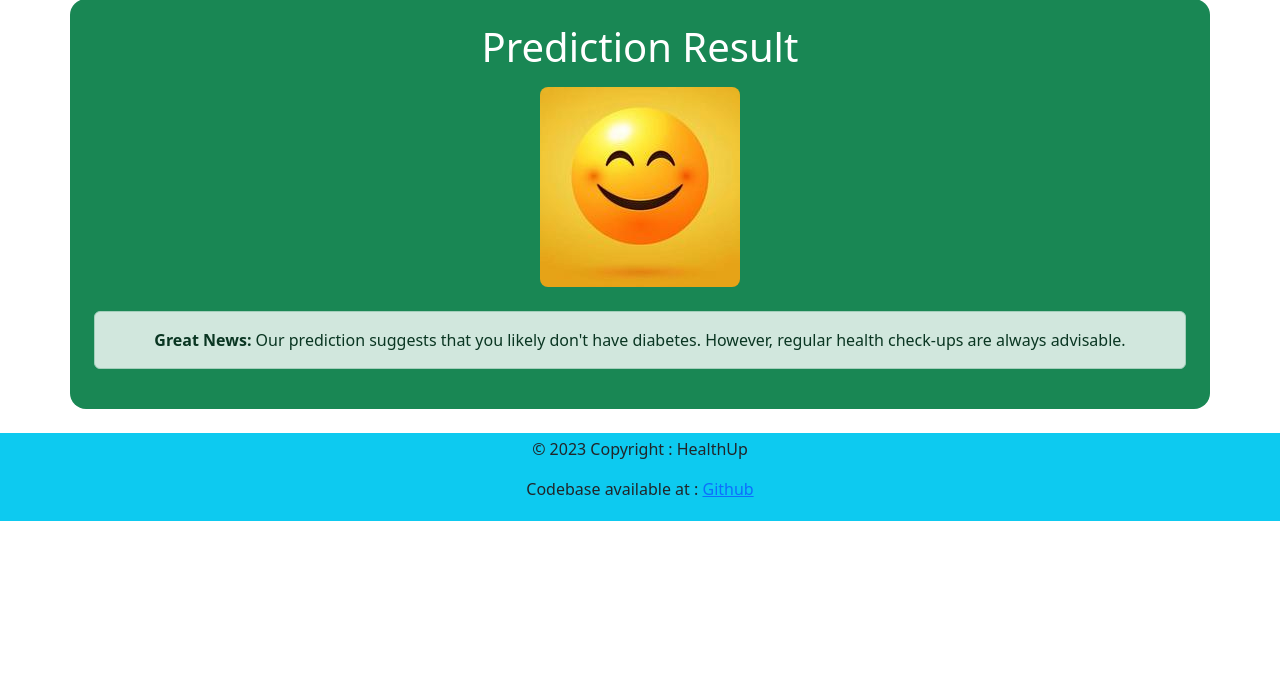
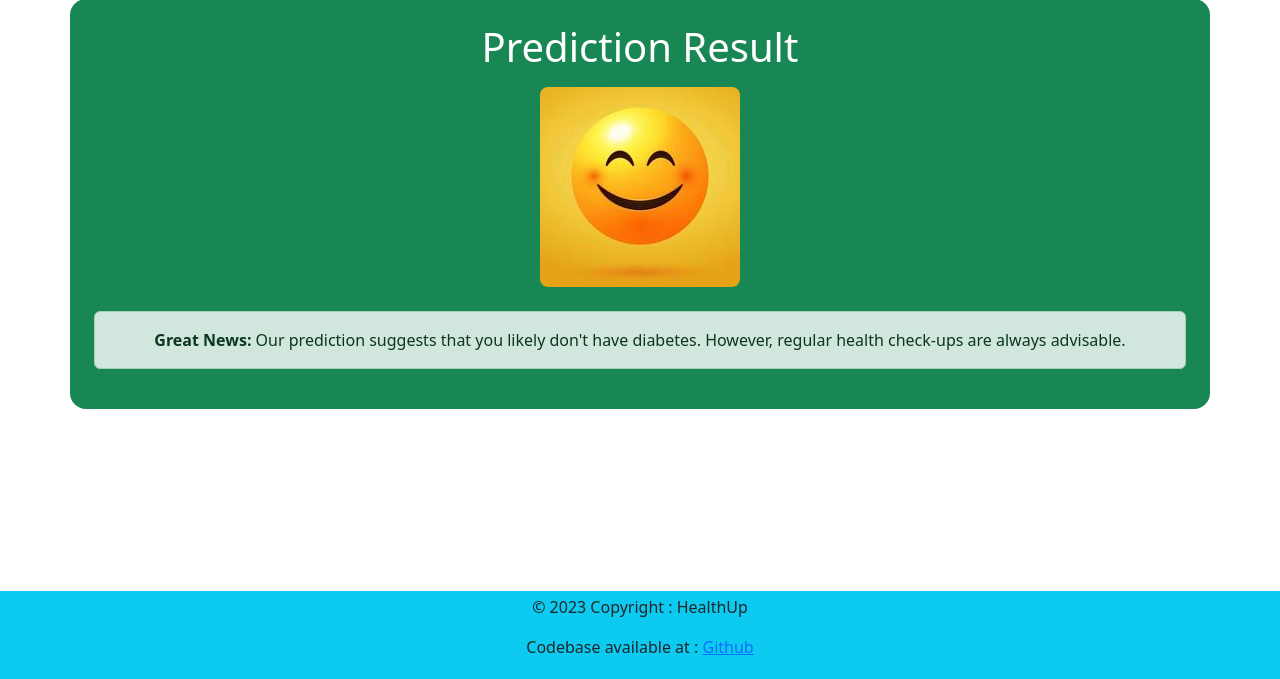
Before and after one commit to rohanbanduni/BCA-5th-sem-MPR, a Flask app: page /predict in a window 1280 px wide. Shown: the part 121-800 px from the top of the page. Run offline with Flask 3, Linux system fonts and the light colour scheme; parts of the project's set-up code (start-up, migrations or seed data) failed here and were passed over.

Commit message:
Update predict.html

```diff
--- a/templates/predict.html
+++ b/templates/predict.html
@@ -61,7 +61,7 @@
 
 
 
-  <footer class="bg-info">
+  <footer class="bg-info fixed-bottom">
     <div class="text-center p-1">
      <p>© 2023 Copyright : HealthUp</p>
      <p>Codebase available at : <a href="https://github.com/rohanbanduni/BCA-5th-sem-MPR">Github</a></p>
```
